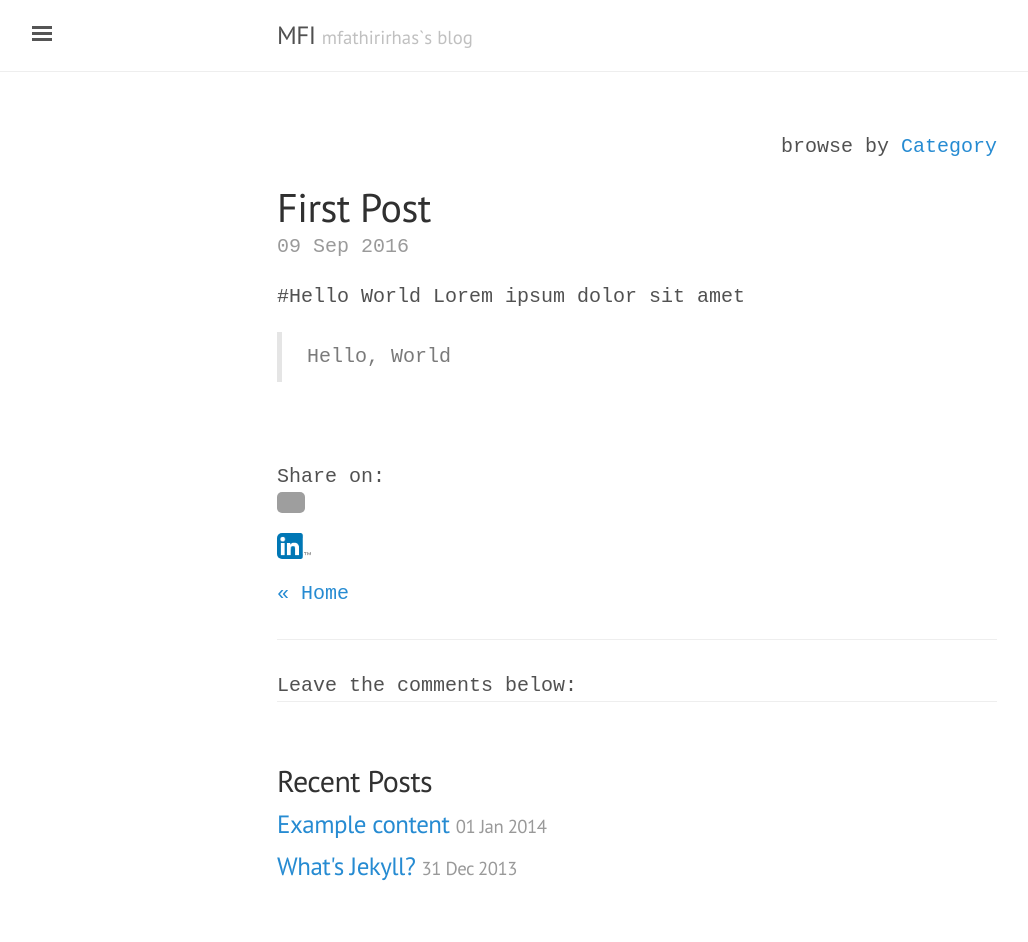
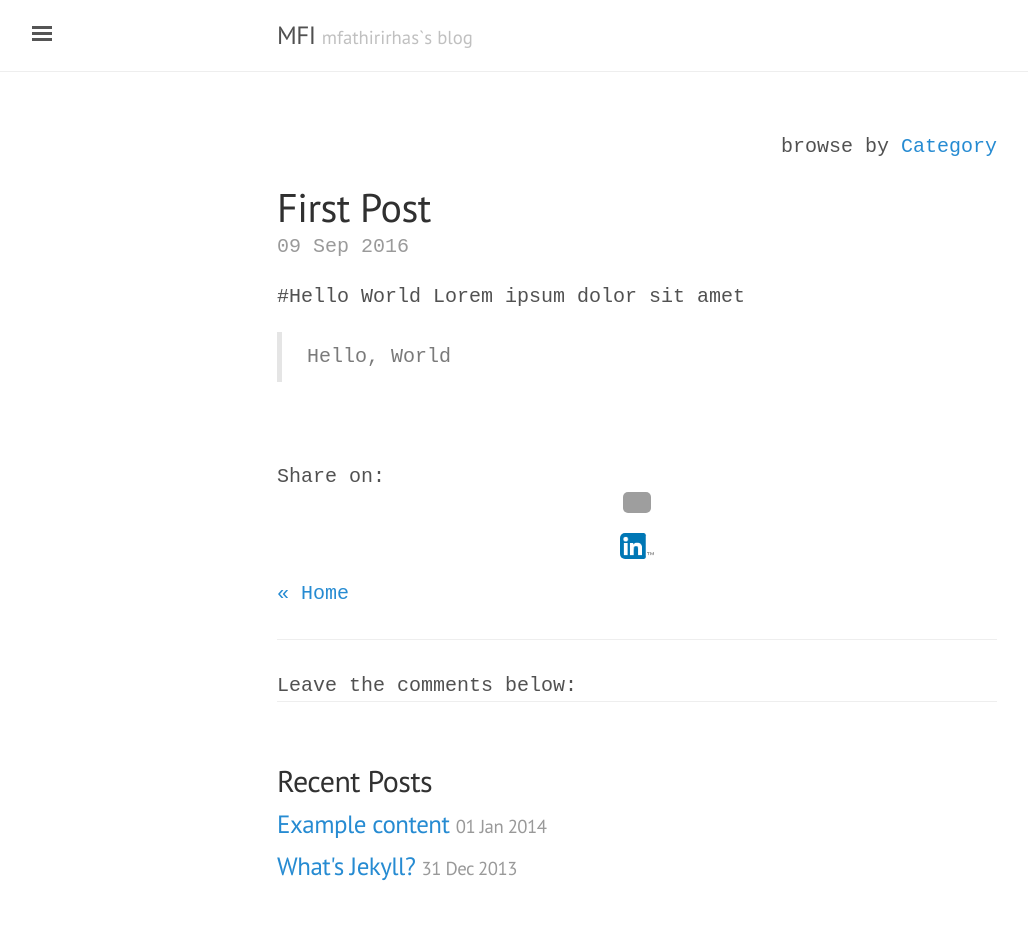
Before and after one commit to mfirhas/mfathirirhas.github.io, a Jekyll site: the page built from _posts/2016-09-10-first-post.md, in a window 1280 px wide. Shown: the whole page, without its empty margins (3-1031 px from the left). Built offline with Jekyll 4.4.1, drawn with Linux system fonts in a browser that asks for light colours; comment, search, counter and statistics services are not loaded; grey boxes are pictures that could not be loaded.

Commit message:
p align center

```diff
--- a/_layouts/post.html
+++ b/_layouts/post.html
@@ -9,7 +9,7 @@ layout: default
 </div>
 
 <!--Share button-->
-<p style="display:inline" allign="center">
+<p style="display:inline" align="center">
 
 Share on: <a href="https://plus.google.com/share?url=http://mfathirirhas.github.io{{ page.url }}&hl=en-US"
  onclick="javascript:window.open(this.href,'',
```
